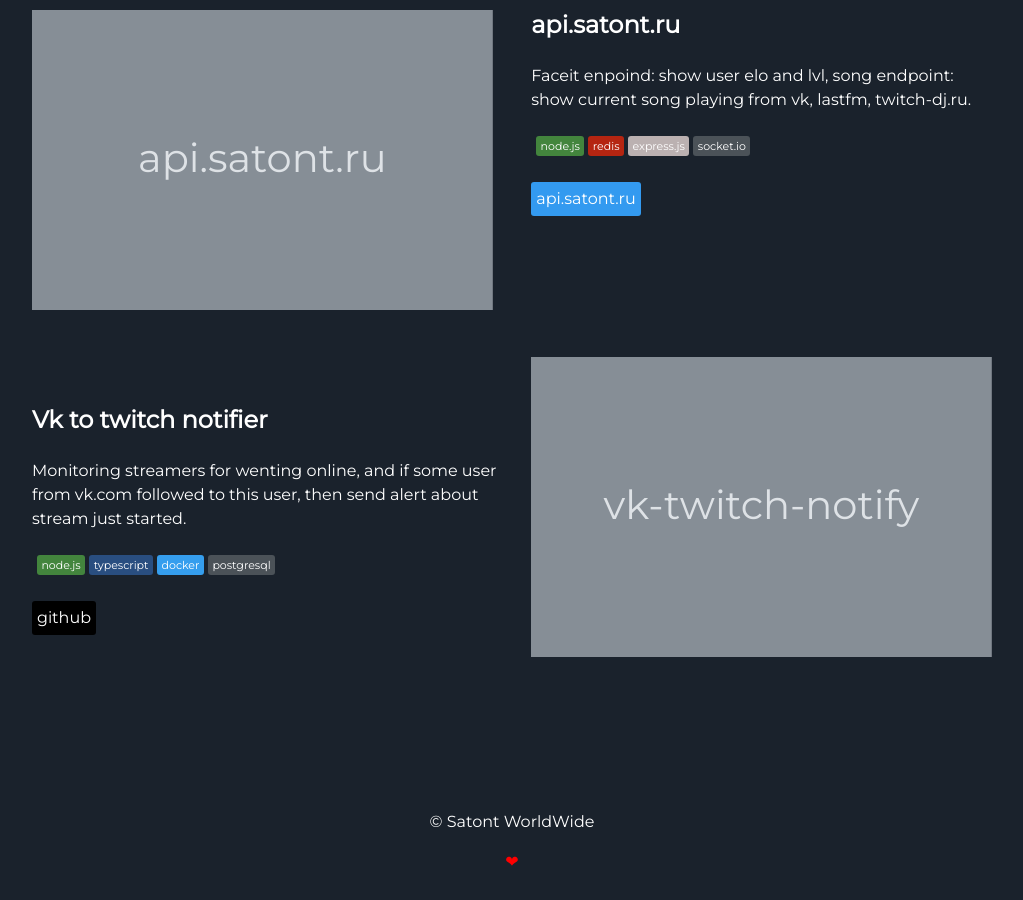
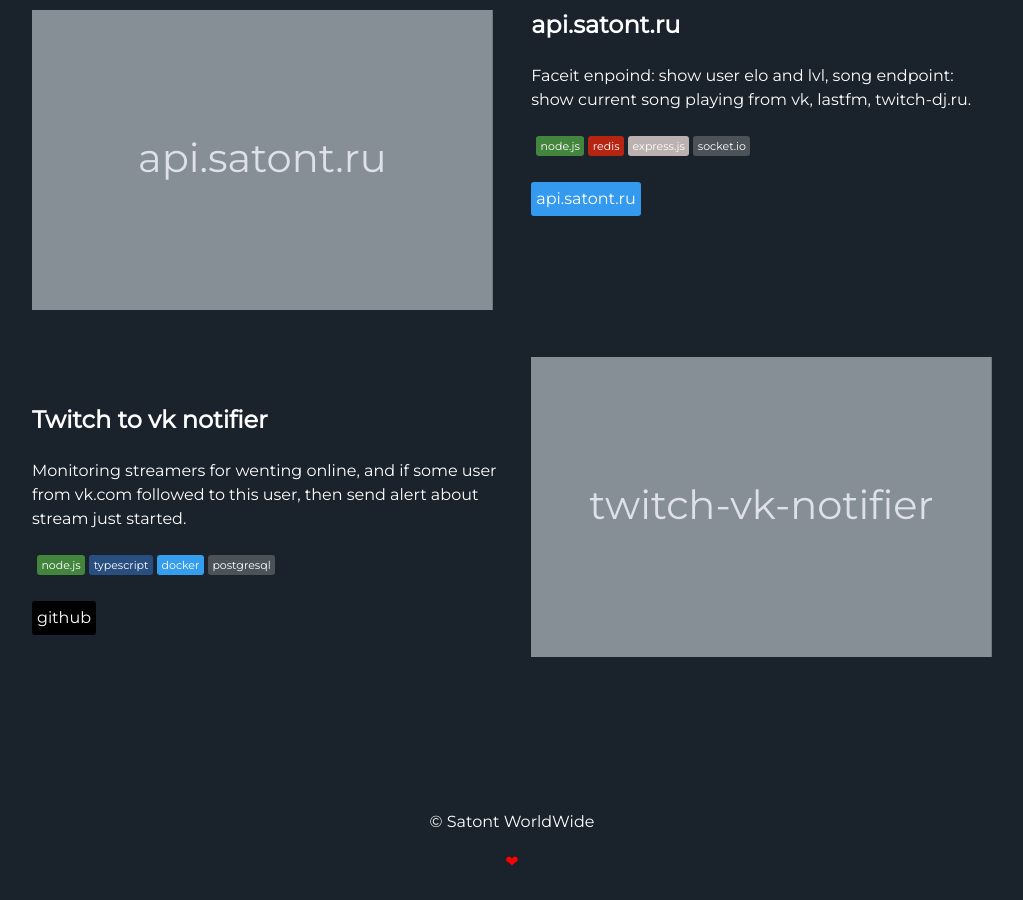
Before and after one commit to Satont/Satont.github.io, a Jekyll site: the page built from index.html, in a window 1280 px wide and 900 px high, scrolled down 3500 px. Shown: the whole window, without its empty margins (128-1151 px from the left). Built offline with Jekyll 4.4.1, drawn with Linux system fonts in a browser that asks for light colours; nearby versions of some CDN libraries.

Commit message:
fixup dumb names

```diff
--- a/_includes/projects.html
+++ b/_includes/projects.html
@@ -118,10 +118,10 @@
 </div>
 <div class="user-projects">
   <div class="images-right">
-      <svg class="svg-img" width="100%" height="100%" xmlns="http://www.w3.org/2000/svg" preserveAspectRatio="xMidYMid slice" focusable="false" role="img"><rect width="100%" height="100%" fill="#868e96"></rect><text style="font-size: 2.5rem;" x="50%" y="50%" fill="#dee2e6" dy=".3em">vk-twitch-notify</text></svg>
+      <svg class="svg-img" width="100%" height="100%" xmlns="http://www.w3.org/2000/svg" preserveAspectRatio="xMidYMid slice" focusable="false" role="img"><rect width="100%" height="100%" fill="#868e96"></rect><text style="font-size: 2.5rem;" x="50%" y="50%" fill="#dee2e6" dy=".3em">twitch-vk-notifier</text></svg>
   </div>
   <div class="contents-left">
-    <h3> Vk to twitch notifier </h3>
+    <h3> Twitch to vk notifier </h3>
     <p>Monitoring streamers for wenting online, and if some user from vk.com followed to this user, then send alert about stream just started.</p>
     <div class="project-badges">
       <span class="project-badge" style="background-color:#43853d">node.js</span>
```
